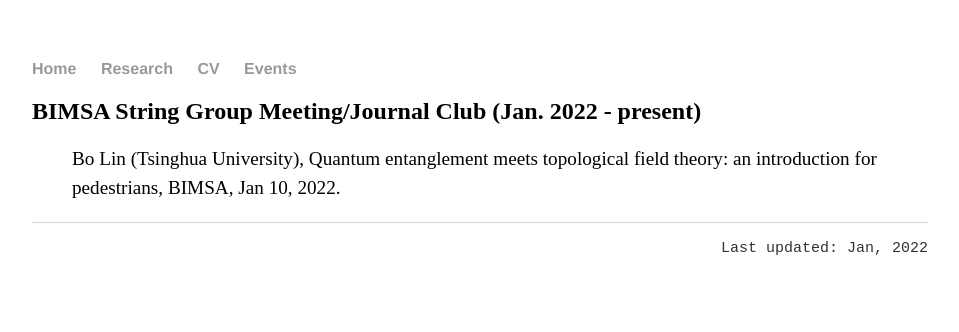
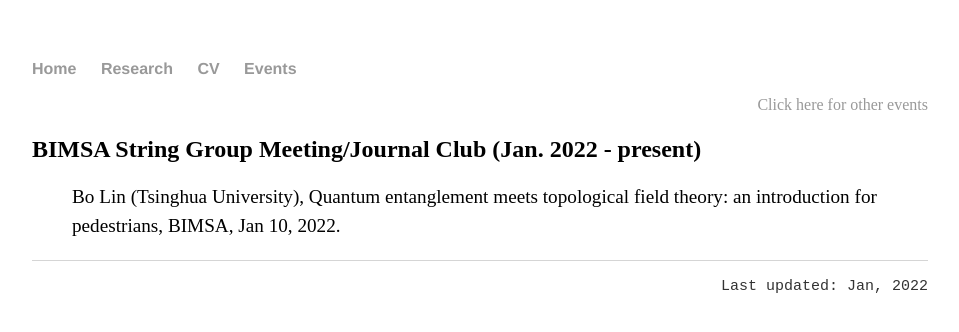
Before and after one commit to hhzou/hhzou.github.io, a Jekyll site: the page built from events/bimsagroup/index.html, in a window 1280 px wide. Shown: the top 332 px of the page, without its empty margins (160-1119 px from the left). Built offline with Jekyll 4.4.1, drawn with Linux system fonts in a browser that asks for light colours.

Commit message:
Update index.html

```diff
--- a/events/bimsagroup/index.html
+++ b/events/bimsagroup/index.html
@@ -3,6 +3,7 @@ layout: default
 title: Hao Zou - BIMSA String Group Meeting/Journal Club
 ---
 <div class="events">
+	<p style="font-size:1.0em; text-align:right;" > <a href="https://hhzou.github.io/events/">Click here for other events </a> </p>
 	<h2>
 		BIMSA String Group Meeting/Journal Club (Jan. 2022 - present)
 	</h2>
```
